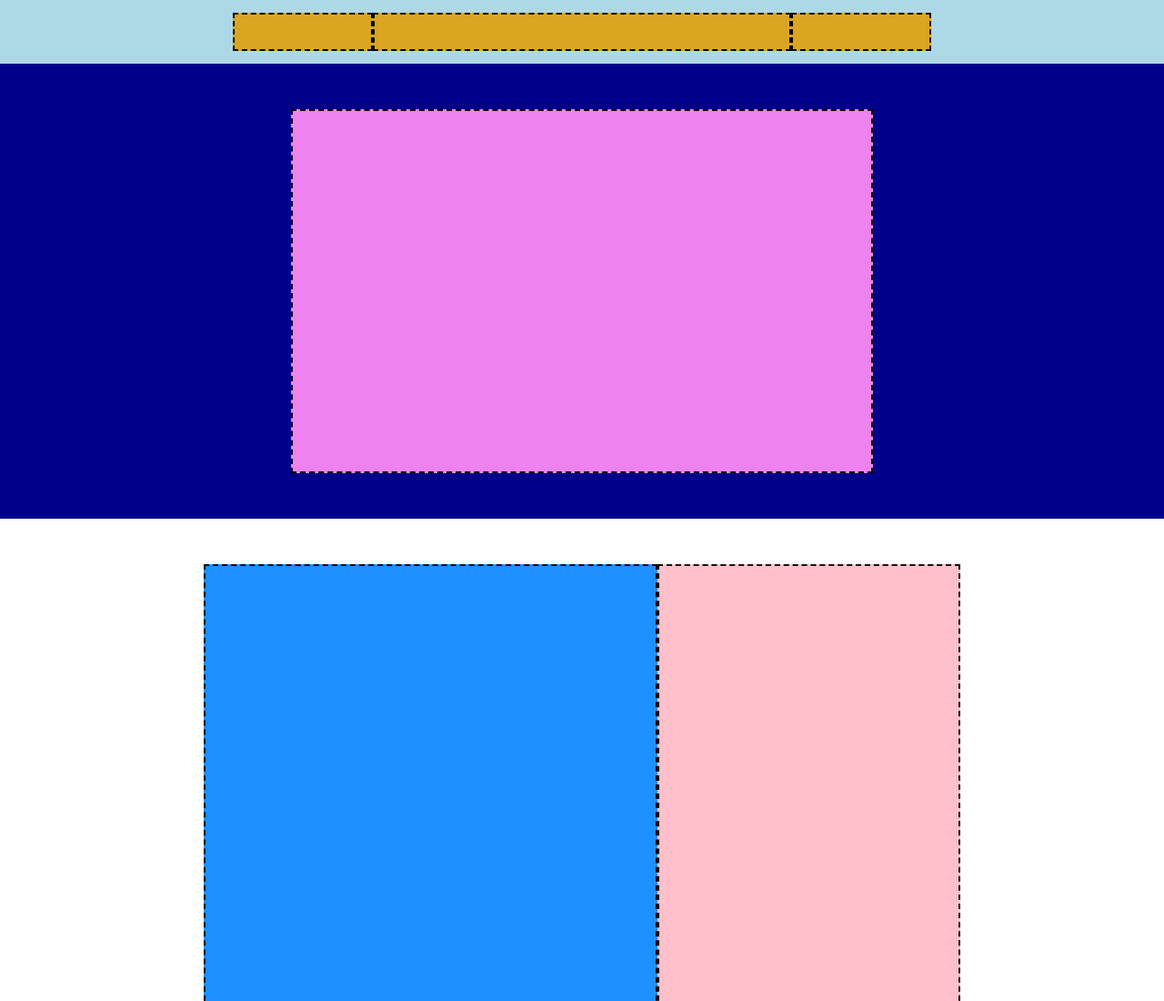
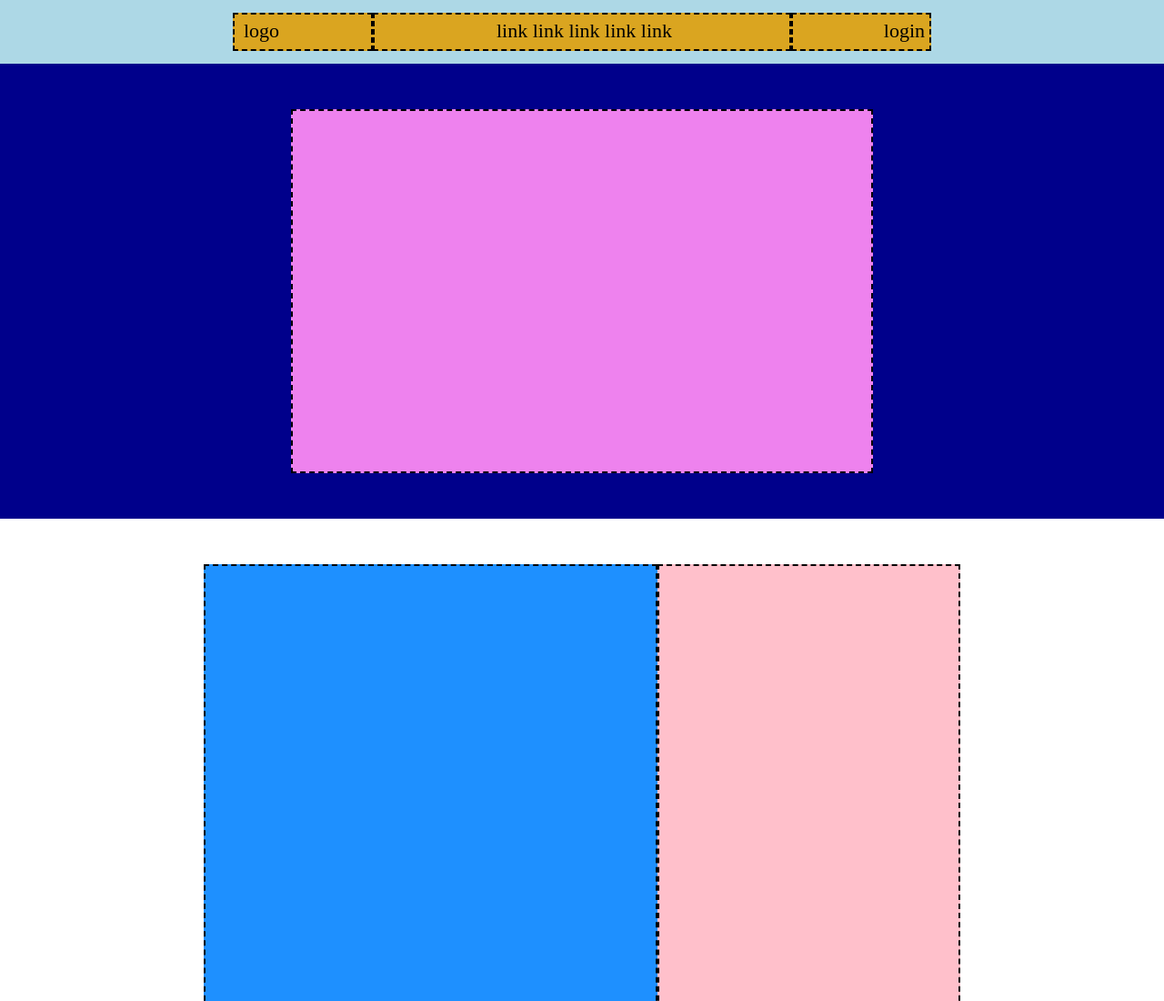
Before and after one commit to ariannacostanzo/htmlcss-struttura-discord, a plain HTML site: page index.html in a window 1280 px wide. Shown: the top 1100 px of the page at 91% size. Drawn offline with Linux system fonts and the light colour scheme.

Commit message:
added text

```diff
--- a/index.html
+++ b/index.html
@@ -13,9 +13,9 @@
     <!-- intestazione -->
     <header>
         <nav>
-            <div class="small-header-box"><span></span></div>
-            <div class="large-header-box"><span></span></div>
-            <div class="small-header-box text-align-right"><span></span></div>
+            <div class="small-header-box"><span>logo</span></div>
+            <div class="large-header-box"><span>link link link link link</span></div>
+            <div class="small-header-box"><span>login</span></div>
         </nav>
     </header>
     <div class="hero-image-container">
--- a/style.css
+++ b/style.css
@@ -26,7 +26,7 @@
     display: flex;
     width: 60%;
     min-height: 60%;
-
+    font-size: 22px;
 }
 
 .small-header-box {
@@ -40,9 +40,21 @@
 
 }
 
+/* testo */
 
-.text-align-right {
+nav :nth-child(1) {
+    padding-top: 5px;
+    padding-left: 5px;
+}
+
+nav :nth-child(2) {
+    text-align: center;
+    padding-top: 5px;
+}
+nav :nth-child(3) {
     text-align: right;
+    padding-top: 5px;
+    padding-right: 5px;
 }
 
 /* hero container */
```
